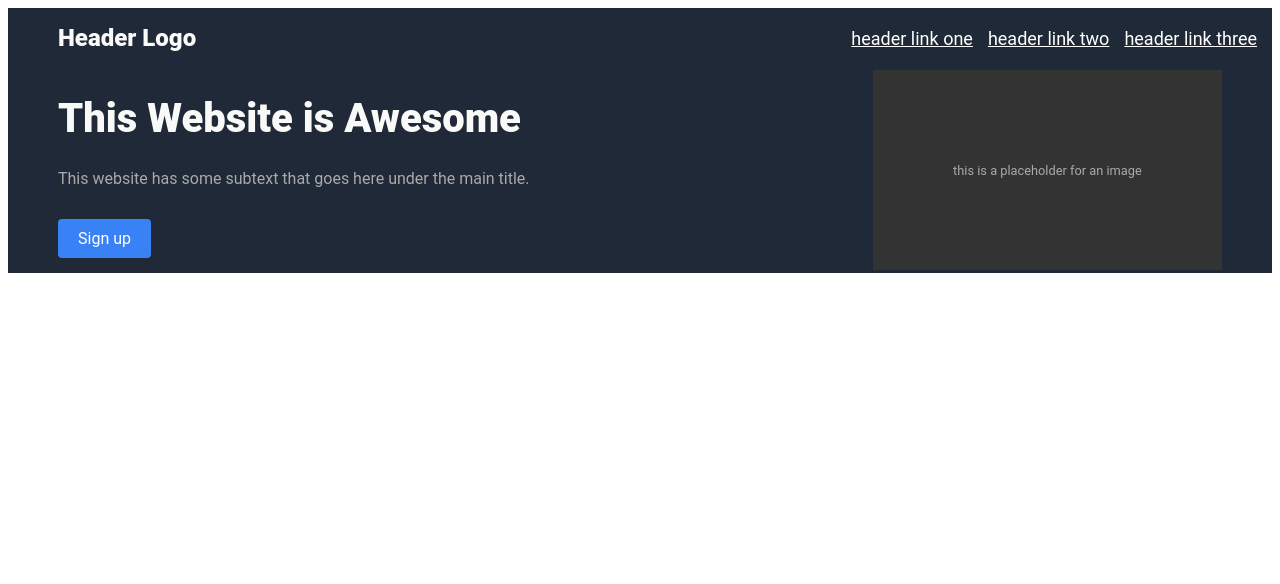
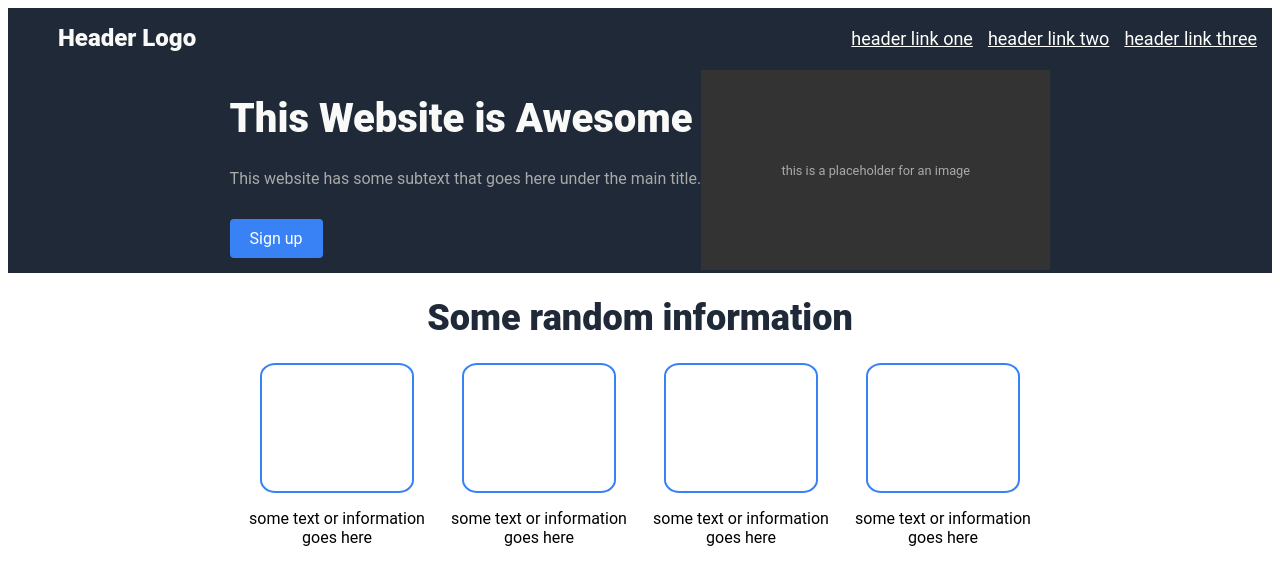
Before and after one commit to scassidy123/landing-page, a plain HTML site: page index.html in a window 1280 px wide. Drawn offline with Linux system fonts and the light colour scheme.

Commit message:
Add random-information content block

```diff
--- a/index.html
+++ b/index.html
@@ -7,6 +7,7 @@
     <link rel="stylesheet" href="styles.css">
 </head>
 <body>
+
     <header>
         <h1>Header Logo</h1>
         <nav>
@@ -15,6 +16,7 @@
                 <a href="#">header link three</a>
         </nav>
     </header>
+
     <div class="container">
         <div class="text-content">
             <h1>This Website is Awesome</h1>
@@ -24,6 +26,37 @@
     <div class="image-placeholder">
         <p>this is a placeholder for an image</p>
     </div>
+    </div>
 
+
+    <!-- Here's the second some random information section -->
+
+    <div class="random-master-container">
+        <h1 class="title">Some random information</h1>
+        <div class="random-even-colums">
+
+            <div class="random-smallest-containers">
+                <div class="rectangle"></div>
+                <p class="sub-text">some text or information goes here</p>
+            </div>
+            <div class="random-smallest-containers">
+                <div class="rectangle"></div>
+                <p class="sub-text">some text or information goes here</p>
+            </div>
+            <div class="random-smallest-containers">
+                <div class="rectangle"></div>
+                <p class="sub-text">some text or information goes here</p>
+            </div>
+            <div class="random-smallest-containers">
+                <div class="rectangle"></div>
+                <p class="sub-text">some text or information goes here</p>
+            </div>
+        </div>
+
+
+
+
+
+    </div>
 </body>
 </html>
--- a/styles.css
+++ b/styles.css
@@ -29,7 +29,7 @@ nav a {
 
 .container {
     display: flex;
-    justify-content: space-between;
+    justify-content: center;
     align-items: center;
     padding-left: 50px;
     padding-right: 50px;
@@ -74,3 +74,46 @@ button {
     color: #aaa; /* Lower contrast color */
     font-size: 0.8em;
 }
+
+.random-master-container > h1 {
+    text-align: center;
+    font-size: 36px;
+    color: #1f2937;
+    font-weight: 900;
+    border: 1px red;
+}
+
+.random-even-colums {
+    display: flex;
+    justify-content: center;
+    flex-wrap: wrap;
+    gap: 2px;
+}
+
+.random-smallest-containers {
+    height: 200px;
+    width: 200px;
+    /* background-color: #3882f6; */
+    display: flex;
+    flex-direction: column;
+    justify-content: center;
+    align-items: center;
+}
+
+.rectangle {
+    width: 150px; /* Adjust based on your preference */
+    height: 150px; /* Adjust based on your preference */
+    background-color: #ffffff;
+    display: flex;
+    justify-content: center;
+    align-items: center;
+    color: #aaa; /* Lower contrast color */
+    font-size: 0.8em;
+    border-radius: 10%;
+    border: 2px solid #3882F6;
+}
+
+.sub-text {
+    text-align: center;
+    /* color: red; */
+}
```
